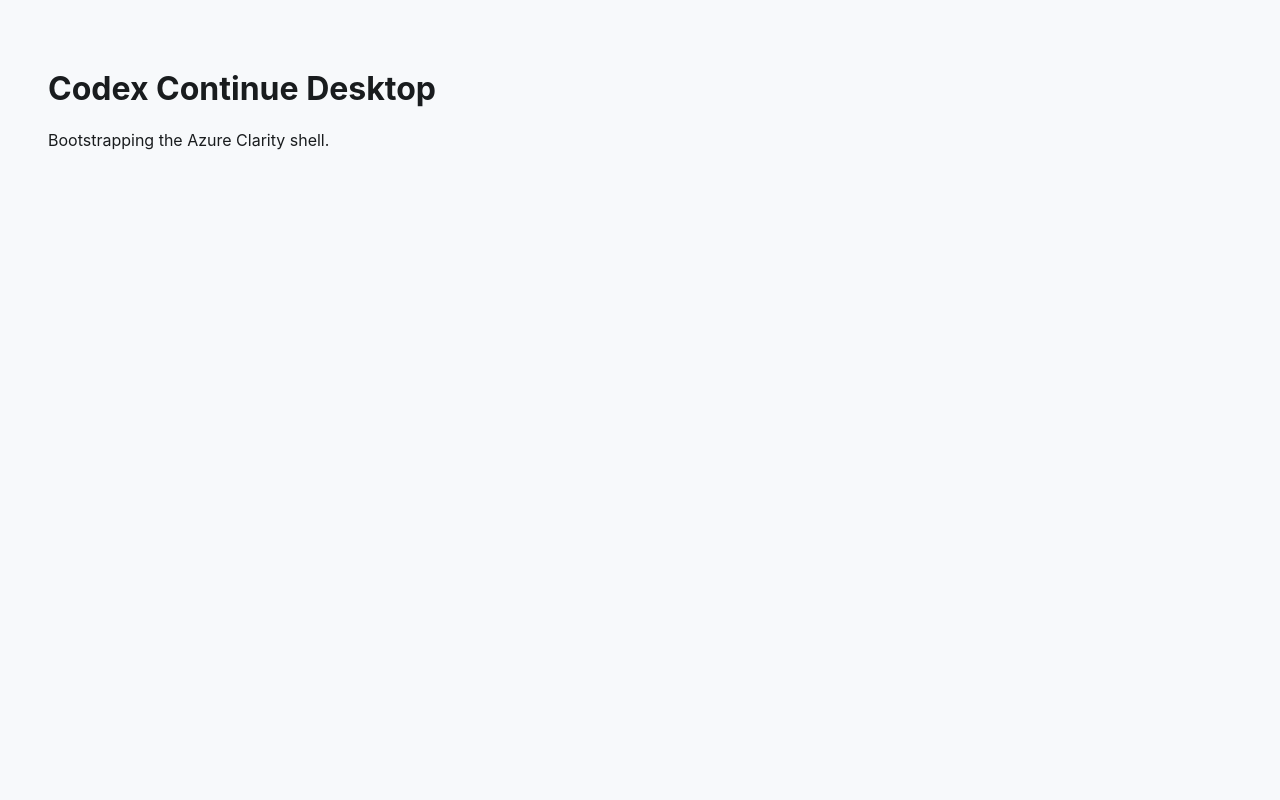
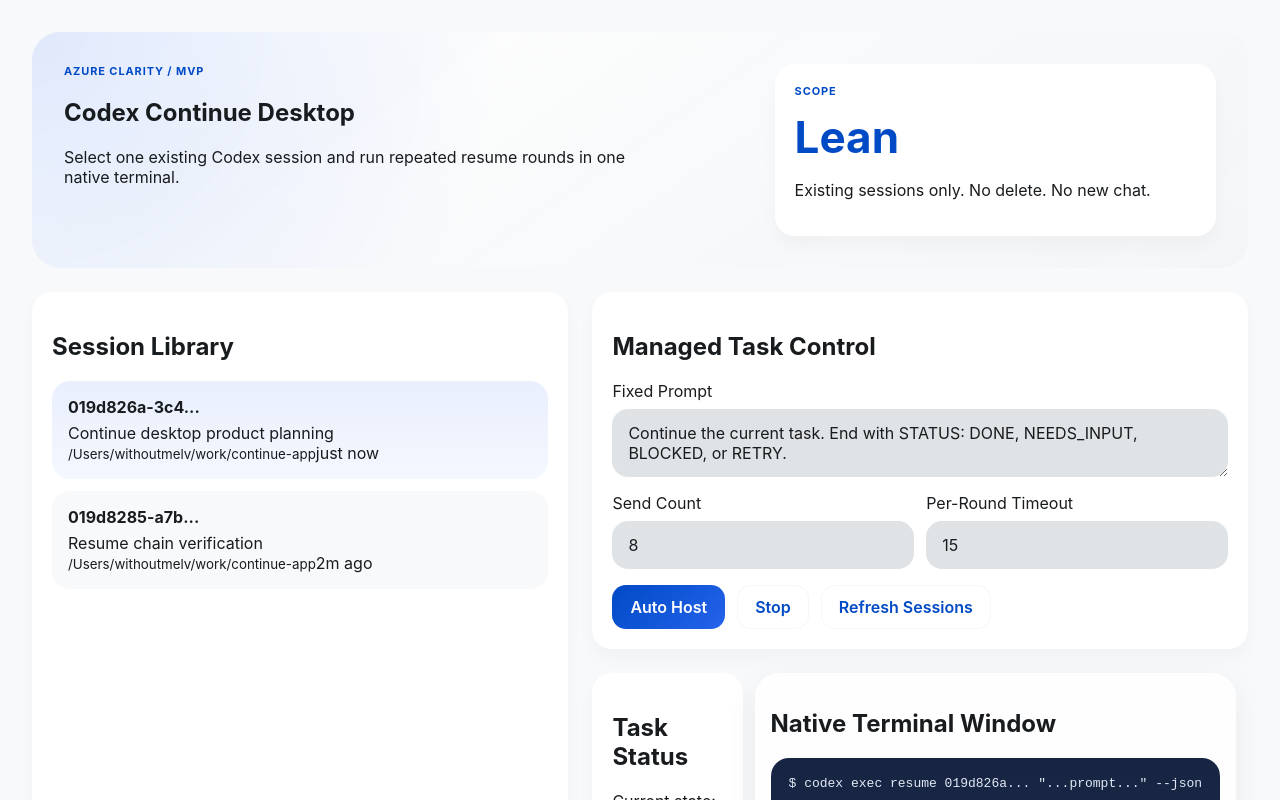
Before and after one commit to withoutmelv/codex-continue, a React (Vite) app: page / in a window 1280 px wide. Shown: the top 800 px of the page. Built offline with nearby package versions, Linux system fonts and the light colour scheme.

Commit message:
feat: add azure clarity mvp shell

```diff
--- a/src/app/App.tsx
+++ b/src/app/App.tsx
@@ -1,8 +1,57 @@
+import { SessionList } from '../features/sessions/SessionList';
+import { TaskConfigForm } from '../features/tasks/TaskConfigForm';
+import { TaskStatusPanel } from '../features/tasks/TaskStatusPanel';
+
+type SessionSummary = {
+  id: string;
+  title: string;
+  cwd: string;
+  updatedLabel: string;
+};
+
+const demoSessions: SessionSummary[] = [
+  {
+    id: '019d826a-3c4c-7d91-a499-037fb56f7615',
+    title: 'Continue desktop product planning',
+    cwd: '/Users/withoutmelv/work/continue-app',
+    updatedLabel: 'just now',
+  },
+  {
+    id: '019d8285-a7b1-7482-a2a6-3d0373589c6e',
+    title: 'Resume chain verification',
+    cwd: '/Users/withoutmelv/work/continue-app',
+    updatedLabel: '2m ago',
+  },
+];
+
 export default function App() {
   return (
-    <main className="app-shell">
-      <h1>Codex Continue Desktop</h1>
-      <p>Bootstrapping the Azure Clarity shell.</p>
+    <main className="app-shell azure-layout">
+      <section className="hero-panel">
+        <div>
+          <p className="eyebrow">Azure Clarity / MVP</p>
+          <h1>Codex Continue Desktop</h1>
+          <p className="hero-copy">
+            Select one existing Codex session and run repeated resume rounds in one native terminal.
+          </p>
+        </div>
+        <aside className="hero-card">
+          <p className="eyebrow">Scope</p>
+          <strong className="hero-number">Lean</strong>
+          <p>Existing sessions only. No delete. No new chat.</p>
+        </aside>
+      </section>
+
+      <section className="content-grid">
+        <SessionList
+          sessions={demoSessions}
+          selectedSessionId={demoSessions[0].id}
+        />
+        <div className="main-stack">
+          <TaskConfigForm />
+          <TaskStatusPanel />
+        </div>
+      </section>
     </main>
   );
 }
--- /dev/null
+++ b/src/features/sessions/SessionList.tsx
@@ -0,0 +1,39 @@
+type SessionSummary = {
+  id: string;
+  title: string;
+  cwd: string;
+  updatedLabel: string;
+};
+
+type SessionListProps = {
+  sessions: SessionSummary[];
+  selectedSessionId: string;
+};
+
+export function SessionList({
+  sessions,
+  selectedSessionId,
+}: SessionListProps) {
+  return (
+    <section className="surface-block">
+      <h2>Session Library</h2>
+      <div className="session-list">
+        {sessions.map((session) => (
+          <article
+            key={session.id}
+            className={
+              session.id === selectedSessionId
+                ? 'session-card selected'
+                : 'session-card'
+            }
+          >
+            <strong>{session.id.slice(0, 12)}...</strong>
+            <p>{session.title}</p>
+            <small>{session.cwd}</small>
+            <span>{session.updatedLabel}</span>
+          </article>
+        ))}
+      </div>
+    </section>
+  );
+}
--- /dev/null
+++ b/src/features/tasks/TaskConfigForm.tsx
@@ -0,0 +1,26 @@
+export function TaskConfigForm() {
+  return (
+    <section className="surface-card">
+      <h2>Managed Task Control</h2>
+      <label className="field">
+        <span>Fixed Prompt</span>
+        <textarea defaultValue="Continue the current task. End with STATUS: DONE, NEEDS_INPUT, BLOCKED, or RETRY." />
+      </label>
+      <div className="field-grid">
+        <label className="field">
+          <span>Send Count</span>
+          <input defaultValue="8" />
+        </label>
+        <label className="field">
+          <span>Per-Round Timeout</span>
+          <input defaultValue="15" />
+        </label>
+      </div>
+      <div className="button-row">
+        <button className="primary-button">Auto Host</button>
+        <button className="secondary-button">Stop</button>
+        <button className="secondary-button">Refresh Sessions</button>
+      </div>
+    </section>
+  );
+}
--- /dev/null
+++ b/src/features/tasks/TaskStatusPanel.tsx
@@ -0,0 +1,18 @@
+export function TaskStatusPanel() {
+  return (
+    <section className="status-grid">
+      <article className="surface-card">
+        <h2>Task Status</h2>
+        <p>Current state: RunningRound</p>
+        <p>Last status: STATUS: RETRY</p>
+        <p>Exit code: 0</p>
+      </article>
+      <article className="terminal-glass">
+        <h2>Native Terminal Window</h2>
+        <pre className="terminal-shell">
+          <code>{`$ codex exec resume 019d826a... "...prompt..." --json`}</code>
+        </pre>
+      </article>
+    </section>
+  );
+}
--- a/src/styles/app.css
+++ b/src/styles/app.css
@@ -12,9 +12,163 @@
 }
 
 .app-shell {
-  padding: 48px;
+  padding: 32px;
 }
 
 h1 {
   font-family: var(--font-display);
 }
+
+.azure-layout {
+  display: grid;
+  gap: 24px;
+}
+
+.hero-panel {
+  display: grid;
+  grid-template-columns: 1.4fr 0.9fr;
+  gap: 24px;
+  padding: 32px;
+  border-radius: var(--radius-shell);
+  background:
+    radial-gradient(circle at top left, rgba(37, 99, 235, 0.14), transparent 38%),
+    linear-gradient(145deg, rgba(255, 255, 255, 0.92), rgba(242, 244, 246, 0.9));
+}
+
+.hero-card,
+.surface-block,
+.surface-card {
+  background: var(--color-surface-card);
+  border-radius: var(--radius-card);
+  padding: 20px;
+  box-shadow: 0 10px 18px rgba(25, 28, 30, 0.03);
+}
+
+.hero-number {
+  display: block;
+  margin-bottom: 8px;
+  font-family: var(--font-display);
+  font-size: 2.75rem;
+  color: var(--color-primary);
+}
+
+.eyebrow {
+  margin: 0 0 12px;
+  font-size: 0.6875rem;
+  font-weight: 700;
+  letter-spacing: 0.08em;
+  text-transform: uppercase;
+  color: var(--color-primary);
+}
+
+.hero-copy {
+  max-width: 56ch;
+}
+
+.content-grid {
+  display: grid;
+  grid-template-columns: 0.9fr 1.1fr;
+  gap: 24px;
+}
+
+.main-stack {
+  display: grid;
+  gap: 24px;
+}
+
+.session-list {
+  display: grid;
+  gap: 12px;
+}
+
+.session-card {
+  padding: 16px;
+  border-radius: 18px;
+  background: var(--color-surface);
+}
+
+.session-card.selected {
+  background: linear-gradient(180deg, rgba(37, 99, 235, 0.1), rgba(37, 99, 235, 0.05));
+}
+
+.session-card p,
+.session-card small,
+.surface-card p {
+  margin: 6px 0 0;
+}
+
+.field-grid,
+.status-grid,
+.button-row {
+  display: grid;
+  gap: 12px;
+}
+
+.field-grid {
+  grid-template-columns: 1fr 1fr;
+  margin-top: 16px;
+}
+
+.button-row {
+  grid-template-columns: repeat(3, auto);
+  justify-content: start;
+  margin-top: 16px;
+}
+
+.field {
+  display: grid;
+  gap: 8px;
+}
+
+.field textarea,
+.field input {
+  border: 0;
+  border-radius: 16px;
+  padding: 14px 16px;
+  background: var(--color-surface-field);
+  font: inherit;
+  color: inherit;
+}
+
+.primary-button,
+.secondary-button {
+  border: 0;
+  border-radius: 14px;
+  padding: 12px 18px;
+  font: inherit;
+  font-weight: 600;
+  cursor: pointer;
+}
+
+.primary-button {
+  color: white;
+  background: linear-gradient(135deg, var(--color-primary), var(--color-primary-container));
+}
+
+.secondary-button {
+  color: var(--color-primary);
+  background: rgba(255, 255, 255, 0.85);
+  box-shadow: inset 0 0 0 1px rgba(195, 198, 215, 0.15);
+}
+
+.status-grid {
+  grid-template-columns: 0.9fr 1.1fr;
+}
+
+.terminal-glass {
+  background: rgba(255, 255, 255, 0.8);
+  backdrop-filter: blur(20px);
+  border-radius: 24px;
+  padding: 16px;
+  box-shadow: var(--shadow-ambient);
+}
+
+.terminal-shell {
+  margin: 0;
+  padding: 18px;
+  min-height: 120px;
+  border-radius: 18px;
+  background: linear-gradient(180deg, rgba(8, 23, 55, 0.94), rgba(15, 28, 62, 0.94));
+  color: rgba(239, 245, 255, 0.94);
+  overflow: auto;
+}
--- a/src/styles/tokens.css
+++ b/src/styles/tokens.css
@@ -2,7 +2,13 @@
   --color-primary: #004ac6;
   --color-primary-container: #2563eb;
   --color-surface: #f7f9fb;
+  --color-surface-low: #f2f4f6;
+  --color-surface-card: #ffffff;
+  --color-surface-field: #e0e3e5;
   --color-on-surface: #191c1e;
+  --shadow-ambient: 0 8px 32px rgba(25, 28, 30, 0.06);
+  --radius-card: 20px;
+  --radius-shell: 28px;
   --font-display: 'Manrope', 'Inter', sans-serif;
   --font-body: 'Inter', sans-serif;
 }
```
Also changed, not shown: 1 other file (tests, documents, lock files or other folders).
